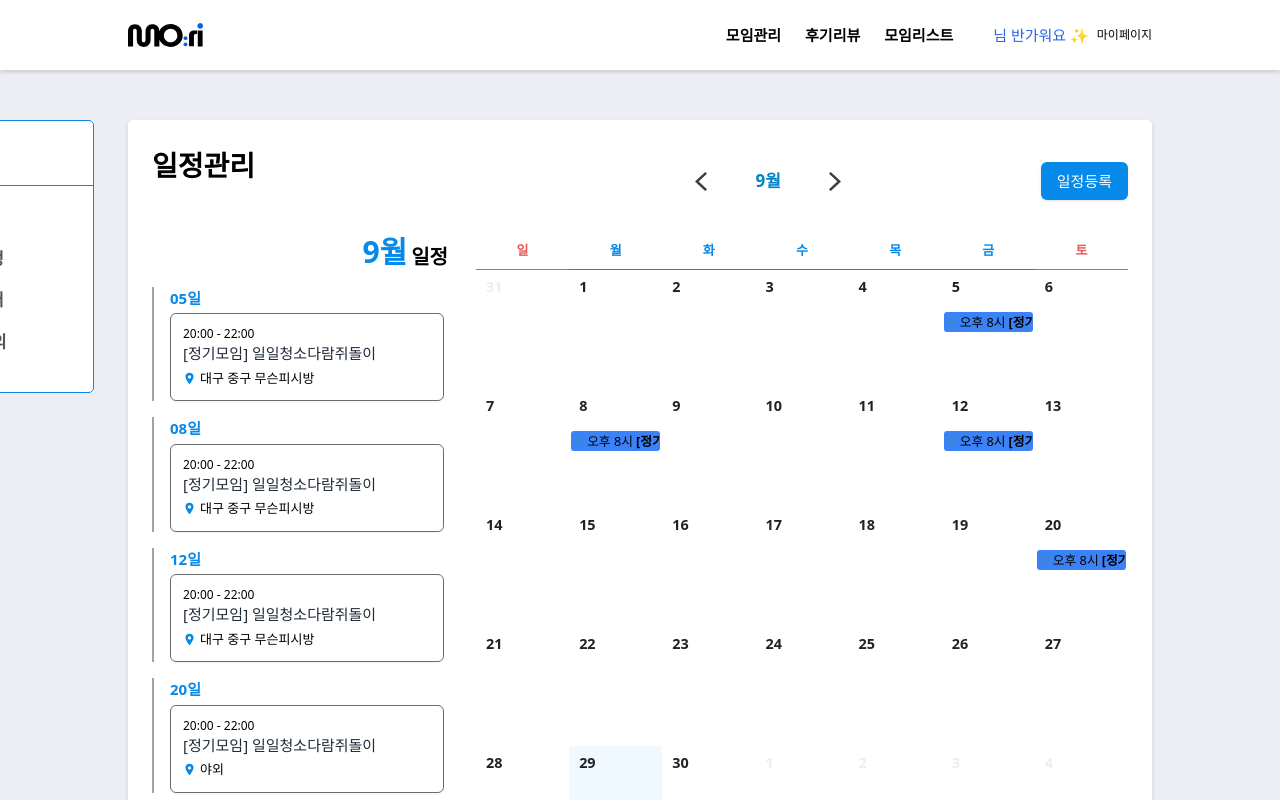
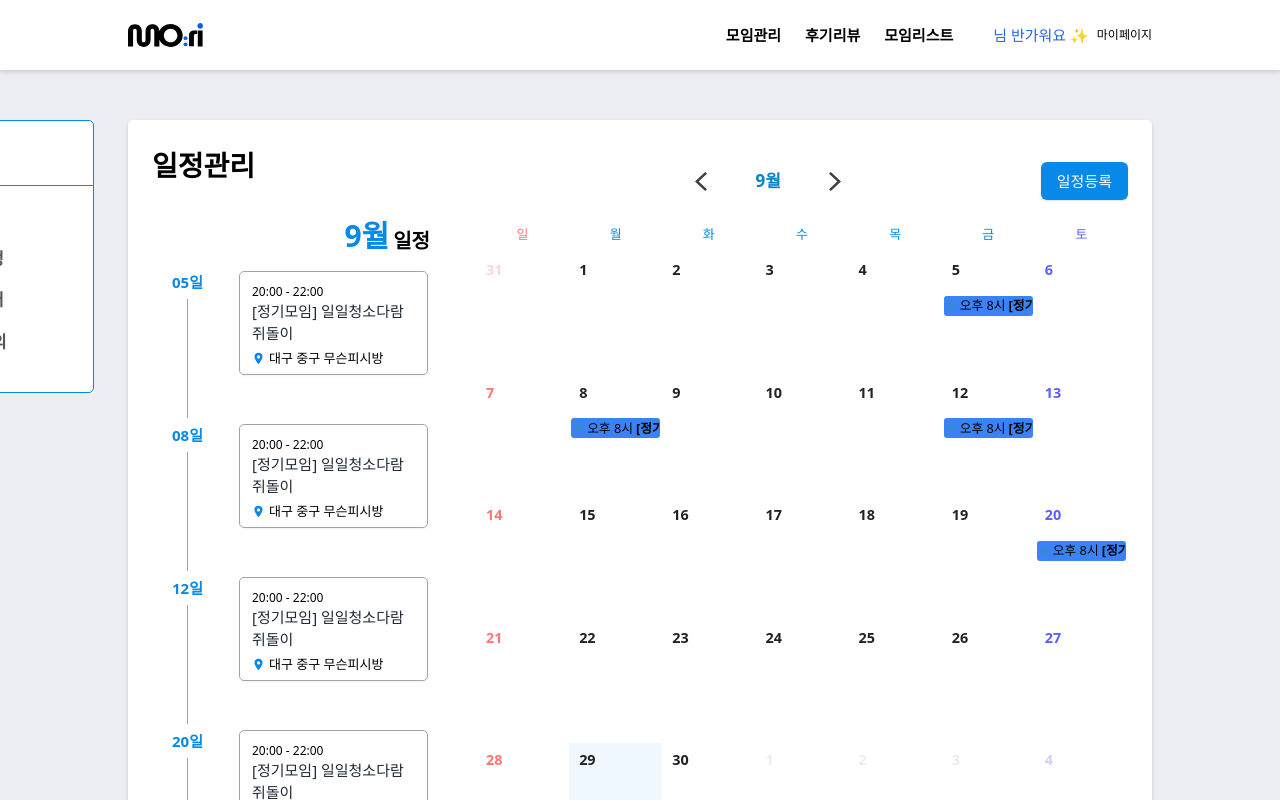
Before and after one commit to sbk283/mo_ri, a React (Vite) app: page /groupschedule/1 in a window 1280 px wide. Built offline with nearby package versions, Linux system fonts and the light colour scheme; no server answers.

Commit message:
[style] 스케쥴페이지 스타일 작업 완료

```diff
--- a/src/components/creategroup/CreateGroupStepTwo.tsx
+++ b/src/components/creategroup/CreateGroupStepTwo.tsx
@@ -120,9 +120,7 @@ function CreateGroupStepTwo({ formData, onChange, onPrev, onNext }: StepTwoProps
               setFiles(newFiles); // 로컬 유지
               onChange('files', newFiles);
             }}
-            onAdd={index =>
-              addCurriculum(formData.curriculum, next => onChange('curriculum', next))
-            }
+            onAdd={() => addCurriculum(formData.curriculum, next => onChange('curriculum', next))}
           />
         ))}
       </div>
--- a/src/css/calendar.css
+++ b/src/css/calendar.css
@@ -19,25 +19,42 @@
   outline: none !important;
 }
 
-/* ================== 헤더(우린 숨김: headerToolbar=false) ==================
-   월 라벨/화살표는 커스텀 헤더에서 만들었음. */
+/* ===== 헤더(우린 숨김: headerToolbar=false)
+월 라벨/화살표는 커스텀 헤더에서 만들었음. */
 
-/* ================== 요일 헤더 ================== */
+/* ===== 요일 헤더 ===== */
 .fc-col-header-cell {
   color: #444;
-  font-size: 0.9rem;
+  font-size: 16px;
+  font-weight: 400;
   padding: 6px 0;
   border: 0 !important;
   text-align: center;
 }
-.fc-col-header-cell:first-child {
-  color: #ff6666;
-} /* 일 */
-.fc-col-header-cell:last-child {
-  color: #3b82f6;
-} /* 토 */
+/* 일욜 */
+.fc .fc-col-header-cell:first-child .fc-col-header-cell-cushion {
+  color: #ff7676 !important;
+  font-weight: 400;
+}
+/* 토욜 */
+.fc .fc-col-header-cell:last-child .fc-col-header-cell-cushion {
+  color: #5c5fff !important;
+  font-weight: 400;
+}
 
-/* ================== 날짜 셀 ================== */
+/* 요일 밑에 밑줄 제거 (한줄만 쓰려 했으나 실패함.ㅎㅎ;) */
+.fc .fc-col-header-cell,
+.fc .fc-col-header-cell:first-child,
+.fc .fc-col-header-cell:last-child {
+  border-bottom: none !important;
+}
+
+/* 요일 전체 박스 높이 키우기 */
+.fc-scrollgrid-sync-inner {
+  height: 35px !important;
+}
+
+/* ===== 날짜 셀 =====*/
 .fc-daygrid-day {
   height: 90px;
   vertical-align: top;
@@ -62,7 +79,18 @@
   color: #222;
 }
 
-/* 지난달/다음달 회색 */
+/* ===== 주말 날짜 색상 ===== */
+
+/* 일 */
+.fc-day-sun .fc-daygrid-day-number {
+  color: #ff7676 !important;
+}
+/* 토 */
+.fc-day-sat .fc-daygrid-day-number {
+  color: #5c5fff !important;
+}
+
+/* 지난달/다음달 회색처리 */
 .fc-day-other .fc-daygrid-day-number {
   color: #c0c4cc;
 }
@@ -72,7 +100,7 @@
   background: #f9fbff;
 }
 
-/* ================== 이벤트 바(필요시) ================== */
+/* ===== 이벤트 바 ===== */
 .fc-event {
   background-color: #3b82f6 !important;
   border: none !important;
@@ -89,15 +117,9 @@
   border: none !important;
 }
 
-/* 날짜 셀 사이의 회색선 제거 */
+/* 날짜셀 회색선 제거 */
 .fc .fc-scrollgrid,
 .fc .fc-scrollgrid-section > *,
 .fc .fc-scrollgrid-sync-table {
   border: none !important;
 }
-
-/* 월 뷰 전체 테두리 제거 */
-.fc-daygrid-body,
-.fc-scrollgrid-sync-table {
-  border: none !important;
-}
--- a/src/index.css
+++ b/src/index.css
@@ -276,6 +276,10 @@ body,
   background: rgba(66, 148, 207, 0.7);
 }
 
+.custom-scrollbar::-webkit-scrollbar-button {
+  display: none !important;
+}
+
 /* 스와이퍼 next,prev 버튼 */
 .swiper-button-next,
 .swiper-button-prev {
--- a/src/pages/GroupSchedulePage.tsx
+++ b/src/pages/GroupSchedulePage.tsx
@@ -9,6 +9,7 @@ import FullCalendar from '@fullcalendar/react';
 import dayGridPlugin from '@fullcalendar/daygrid';
 import interactionPlugin from '@fullcalendar/interaction';
 import '../css/calendar.css';
+import '../index.css';
 
 function GroupSchedulePage() {
   const isLeader = true;
@@ -87,7 +88,7 @@ function GroupSchedulePage() {
     <GroupDashboardLayout>
       <div className="bg-white shadow-card rounded-sm p-6 flex flex-col h-[770px]">
         {/* 상단 헤더: 좌측 제목 / 우측 월 내비 + 버튼 */}
-        <div className="flex items-center justify-between mb-4">
+        <div className="flex items-center justify-between">
           <h2 className="text-black text-[28px] font-semibold pb-8">일정관리</h2>
 
           <div className="flex items-center gap-48">
@@ -127,20 +128,31 @@ function GroupSchedulePage() {
           {/* 좌측 일정 리스트 */}
           <aside
             style={{
+              width: '300px',
+              paddingRight: '4px',
+              overflowY: 'auto',
+              height: '630px',
               scrollbarWidth: 'thin',
-              scrollbarColor: 'rgba(66, 148, 207, 0.4) transparent',
+              scrollbarColor: 'rgba(66,148,207,0.5) transparent',
             }}
-            className="w-[300px] pr-1 overflow-y-auto"
+            className="w-[300px] pr-1 overflow-y-auto h-[670px] overflow-visible"
           >
-            <h3 className="flex gap-1 justify-end text-brand mb-3 text-3xl font-semibold">
+            <h3 className="flex gap-1 justify-end mr-[18px] text-brand mb-3 text-3xl font-semibold">
               9월
               <span className="mt-[4.5px] text-black text-xl font-semibold">일정</span>
             </h3>
-            <div className="space-y-4 h-full pr-1">
+
+            {/* 타임라인 전체 */}
+            <div className="space-y-6 relative pb-6 px-5">
               {events.map(s => (
-                <div key={s.id} className="relative pl-4 border-l-2 border-gray-300">
-                  <p className="text-brand font-bold mb-1">{dayjs(s.start).format('DD일')}</p>
-                  <div className="border rounded-md p-3 shadow-sm">
+                <div key={s.id} className="flex justify-between pb-[25px]">
+                  <div className="flex flex-col relative">
+                    <div>
+                      <p className="text-brand font-bold">{dayjs(s.start).format('DD일')}</p>
+                    </div>
+                    <div className="absolute w-[1px] h-[119px] bg-gray-300 left-[50%] top-[28px]" />
+                  </div>
+                  <div className="border rounded-sm p-3 shadow-sm border-gray-300 w-[189px] h-[104px]">
                     <p className="text-xs text-gray-500">
                       {dayjs(s.start).format('HH:mm')} - {dayjs(s.end).format('HH:mm')}
                     </p>
@@ -168,7 +180,7 @@ function GroupSchedulePage() {
                 showNonCurrentDates={true}
                 height="100%"
                 contentHeight="100%"
-                expandRows={true} // ✅ 높이 자동 확장
+                expandRows={true}
                 datesSet={info => {
                   const label = info.view.title.replace(/^\d+년\s*/, '');
                   setMonthLabel(label);
```
